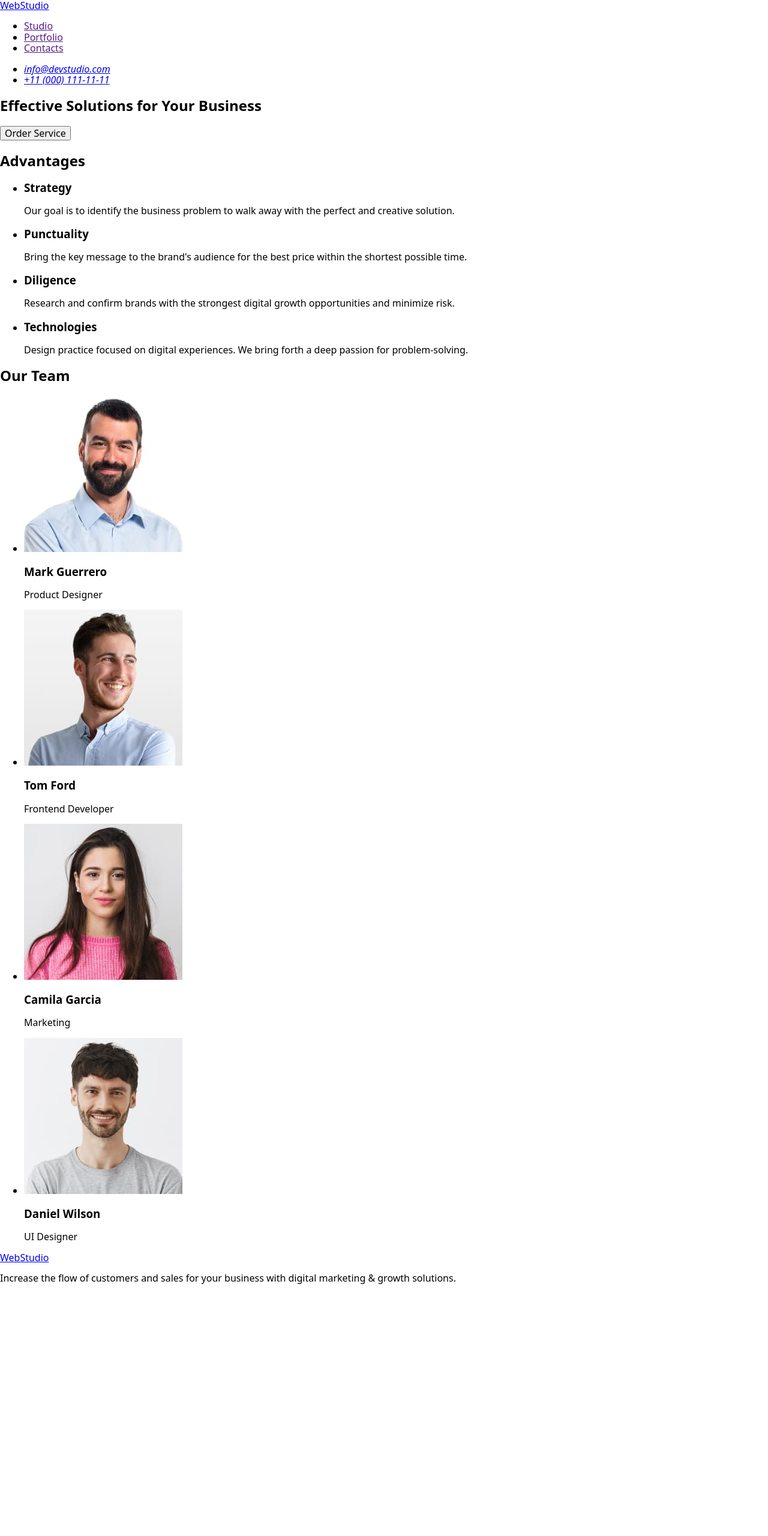
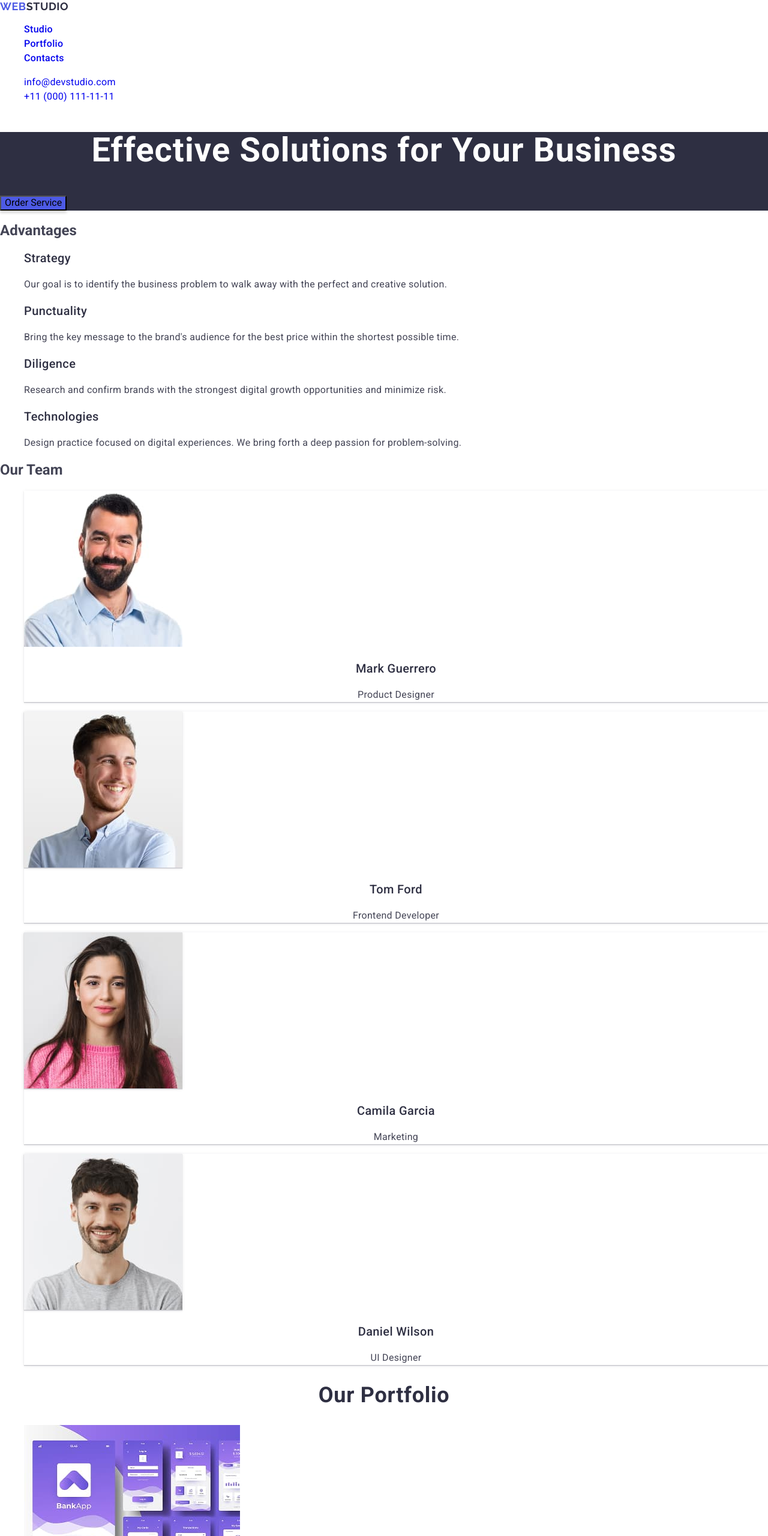
Before and after one commit to vadim2807/goit-markup-hw-02, a plain HTML site: page index.html in a window 1280 px wide. Shown: the top 2560 px of the page at 60% size. Before the commit the page ends 2155 px from the top, so only its background shows below. Drawn offline with nearby package versions, Linux system fonts and the light colour scheme.

Commit message:
первые стили

```diff
--- a/css/styles.css
+++ b/css/styles.css
@@ -0,0 +1,206 @@
+body {
+  font-family: "Roboto", sans-serif;
+  color: #434455;
+  background-color: #ffffff;
+  font-size: 16px;
+}
+
+a {
+  text-decoration: none;
+}
+
+ul,
+ol {
+  list-style: none;
+}
+
+.hdr {
+}
+
+.logo {
+  font-family: "Raleway", sans-serif;
+  font-weight: 700;
+  font-size: 18px;
+  line-height: 1.16667;
+  letter-spacing: 0.03em;
+  text-transform: uppercase;
+  color: #2e2f42;
+}
+
+.logo-left {
+  color: #4d5ae5;
+}
+.header-logo {
+}
+.header-menu-list {
+}
+.header-menu-item {
+  font-weight: 500;
+  line-height: 1.5;
+  letter-spacing: 0.02em;
+  color: #2e2f42;
+}
+
+.header-menu-link:hover {
+  color: #404bbf;
+}
+
+.header-menu-link:focus {
+  color: #404bbf;
+}
+
+.header-menu-link:active {
+  color: #404bbf;
+}
+
+.header-address-list {
+}
+.header-address-item {
+  line-height: 1.5;
+  letter-spacing: 0.02em;
+  color: #434455;
+  font-style: normal;
+}
+
+.header-address-link:hover {
+  color: #404bbf;
+}
+
+.header-address-link:focus {
+  color: #404bbf;
+}
+
+.sec-one {
+  background: #2e2f42;
+}
+
+.sec-one-title {
+  font-size: 56px;
+  line-height: 1.07143;
+  letter-spacing: 0.02em;
+  text-align: center;
+  color: #fff;
+}
+
+.sec-one-btn {
+  box-shadow: 0 4px 4px 0 rgba(0, 0, 0, 0.15);
+  background: #4d5ae5;
+  cursor: pointer;
+}
+
+.sec-one-btn:hover {
+  box-shadow: 0 4px 4px 0 rgba(0, 0, 0, 0.15);
+  background: #404bbf;
+}
+
+.sec-one-btn:focus {
+  box-shadow: 0 4px 4px 0 rgba(0, 0, 0, 0.15);
+  background: #404bbf;
+}
+
+.sec-two {
+}
+.sec-two-title {
+}
+.sec-two-list {
+}
+.sec-two-item {
+}
+
+.sec-two-item p {
+  line-height: 1.5;
+  letter-spacing: 0.02em;
+}
+
+.sec-two-item-hd {
+  font-weight: 500;
+  font-size: 20px;
+  line-height: 1.2;
+  letter-spacing: 0.02em;
+  color: #2e2f42;
+}
+
+.sec-three {
+}
+.sec-three-title {
+}
+.sec-three-list {
+}
+
+.sec-three-item {
+  box-shadow: 0 2px 1px 0 rgba(46, 47, 66, 0.08),
+    0 1px 1px 0 rgba(46, 47, 66, 0.16), 0 1px 6px 0 rgba(46, 47, 66, 0.08);
+  background: #fff;
+}
+
+.sec-three-item p {
+  line-height: 1.5;
+  letter-spacing: 0.02em;
+  text-align: center;
+}
+
+.sec-three-img {
+}
+
+.sec-three-hd {
+  font-weight: 500;
+  font-size: 20px;
+  line-height: 1.2;
+  letter-spacing: 0.02em;
+  text-align: center;
+  color: #2e2f42;
+}
+
+.sec-portf {
+}
+.sec-portf-title {
+  font-size: 36px;
+  line-height: 1.11111;
+  letter-spacing: 0.02em;
+  text-align: center;
+  color: #2e2f42;
+}
+.sec-portf-list {
+}
+.sec-portf-item {
+  background: #fff;
+}
+
+.sec-portf-item p {
+  line-height: 1.5;
+  letter-spacing: 0.02em;
+}
+
+.sec-portf-img {
+}
+.sec-portf-hd {
+  font-weight: 500;
+  font-size: 20px;
+  line-height: 1.2;
+  letter-spacing: 0.02em;
+  color: #2e2f42;
+}
+
+.ftr {
+  background: #2e2f42;
+}
+
+.ftr a {
+  font-family: "Raleway", sans-serif;
+  font-weight: 700;
+  font-size: 18px;
+  line-height: 1.16667;
+  letter-spacing: 0.03em;
+  text-transform: uppercase;
+  color: #f4f4fd;
+}
+
+.ftr-left {
+  color: #4d5ae5;
+}
+
+.ftr p {
+  line-height: 1.5;
+  letter-spacing: 0.02em;
+  color: #f4f4fd;
+}
--- a/index.html
+++ b/index.html
@@ -3,6 +3,7 @@
   <head>
     <meta charset="UTF-8" />
     <meta name="viewport" content="width=device-width, initial-scale=1.0" />
+
     <link
       rel="stylesheet"
       href="https://cdnjs.cloudflare.com/ajax/libs/modern-normalize/3.0.1/modern-normalize.css"
@@ -10,29 +11,50 @@
       crossorigin="anonymous"
       referrerpolicy="no-referrer"
     />
+
+    <link rel="preconnect" href="https://fonts.googleapis.com" />
+    <link rel="preconnect" href="https://fonts.gstatic.com" crossorigin />
+    <link
+      href="https://fonts.googleapis.com/css2?family=Raleway:wght@700&family=Roboto:wght@400;500;700&display=swap"
+      rel="stylesheet"
+    />
+
+    <link rel="stylesheet" href="./css/styles.css" />
+
     <title>WebStudio</title>
   </head>
   <body>
-    <!-- header -->
-    <header class="top-line">
+    <!----------------- header ------------------->
+    <header class="hdr">
+      <!-- nav -->
       <nav>
-        <a href="./index.html">WebStudio</a>
-        <ul class="menu">
-          <li><a href="">Studio</a></li>
-          <li><a href="">Portfolio</a></li>
-          <li><a href="">Contacts</a></li>
+        <a class="logo" href="./index.html"
+          ><span class="logo-left">Web</span>Studio</a
+        >
+        <ul class="header-menu-list">
+          <li class="header-menu-item">
+            <a class="header-menu-link" href="#">Studio</a>
+          </li>
+          <li class="header-menu-item">
+            <a class="header-menu-link" href="#">Portfolio</a>
+          </li>
+          <li class="header-menu-item">
+            <a class="header-menu-link" href="#">Contacts</a>
+          </li>
         </ul>
       </nav>
+
+      <!-- address -->
       <address>
-        <ul>
-          <li>
-            <a class="contacts-link" href="mailto:info@devstudio.com"
+        <ul class="header-address-list">
+          <li class="header-address-item">
+            <a class="header-address-link" href="mailto:info@devstudio.com"
               >info@devstudio.com</a
             >
           </li>
 
-          <li>
-            <a class="contacts-link" href="tel:+110001111111"
+          <li class="header-address-item">
+            <a class="header-address-link" href="tel:+110001111111"
               >+11 (000) 111-11-11</a
             >
           </li>
@@ -40,44 +62,44 @@
       </address>
     </header>
 
-    <!-- main -->
+    <!---------------------- main -------------------->
     <main>
       <!-- main section-1 -->
-      <section class="section-1">
-        <h1>Effective Solutions for Your Business</h1>
-        <button type="button">Order Service</button>
+      <section class="sec-one">
+        <h1 class="sec-one-title">Effective Solutions for Your Business</h1>
+        <button class="sec-one-btn" type="button">Order Service</button>
       </section>
 
       <!-- main section-2 -->
-      <section class="section-2">
-        <h2>Advantages</h2>
-        <ul class="section-2">
-          <li>
-            <h3>Strategy</h3>
+      <section class="sec-two">
+        <h2 class="sec-two-title">Advantages</h2>
+        <ul class="sec-two-list">
+          <li class="sec-two-item">
+            <h3 class="sec-two-item-hd">Strategy</h3>
             <p>
               Our goal is to identify the business problem to walk away with the
               perfect and creative solution.
             </p>
           </li>
 
-          <li>
-            <h3>Punctuality</h3>
+          <li class="sec-two-item">
+            <h3 class="sec-two-item-hd">Punctuality</h3>
             <p>
               Bring the key message to the brand's audience for the best price
               within the shortest possible time.
             </p>
           </li>
 
-          <li>
-            <h3>Diligence</h3>
+          <li class="sec-two-item">
+            <h3 class="sec-two-item-hd">Diligence</h3>
             <p>
               Research and confirm brands with the strongest digital growth
               opportunities and minimize risk.
             </p>
           </li>
 
-          <li>
-            <h3>Technologies</h3>
+          <li class="sec-two-item">
+            <h3 class="sec-two-item-hd">Technologies</h3>
             <p>
               Design practice focused on digital experiences. We bring forth a
               deep passion for problem-solving.
@@ -87,56 +109,121 @@
       </section>
 
       <!-- main section-3 -->
-      <section class="section-3">
-        <h2>Our Team</h2>
-        <ul>
-          <li>
+      <section class="sec-three">
+        <h2 class="sec-three-title">Our Team</h2>
+        <ul class="sec-three-list">
+          <li class="sec-three-item">
             <img
+              class="sec-three-img"
               src="./images/teamcard1.jpg"
               alt="Portret of Mark Guerrero"
               width="264"
             />
-            <h3 class="name">Mark Guerrero</h3>
+            <h3 class="sec-three-hd">Mark Guerrero</h3>
             <p>Product Designer</p>
           </li>
 
-          <li>
+          <li class="sec-three-item">
             <img
+              class="sec-three-item"
               src="./images/teamcard2.jpg"
               alt="Portret of Tom Ford"
               width="264"
             />
-            <h3 class="name">Tom Ford</h3>
+            <h3 class="sec-three-hd">Tom Ford</h3>
             <p>Frontend Developer</p>
           </li>
 
-          <li>
+          <li class="sec-three-item">
             <img
+              class="sec-three-item"
               src="./images/teamcard3.jpg"
               alt="Portret of Camila Garcia"
               width="264"
             />
-            <h3 class="name">Camila Garcia</h3>
+            <h3 class="sec-three-hd">Camila Garcia</h3>
             <p>Marketing</p>
           </li>
 
-          <li>
+          <li class="sec-three-item">
             <img
+              class="sec-three-item"
               src="./images/teamcard4.jpg"
               alt="Portret of Daniel Wilson"
               width="264"
             />
-            <h3 class="name">Daniel Wilson</h3>
+            <h3 class="sec-three-hd">Daniel Wilson</h3>
             <p>UI Designer</p>
+          </li>
+        </ul>
+      </section>
+
+      <!-- section Portfolio -->
+      <section class="sec-portf">
+        <h2 class="sec-portf-title">Our Portfolio</h2>
+        <ul class="sec-portf-list">
+          <li class="sec-portf-item">
+            <img
+              class="sec-portf-img"
+              src="./images/port1.jpg"
+              alt="Portfolio 1"
+            />
+            <h3 class="sec-portf-hd">Banking App</h3>
+            <p>App</p>
+          </li>
+          <li class="sec-portf-item">
+            <img
+              class="sec-portf-img"
+              src="./images/port2.jpg"
+              alt="Portfolio 2"
+            />
+            <h3 class="sec-portf-hd">Cashless Payment</h3>
+            <p>Marketing</p>
+          </li>
+          <li class="sec-portf-item">
+            <img
+              class="sec-portf-img"
+              src="./images/port3.jpg"
+              alt="Portfolio 3"
+            />
+            <h3>Meditation App</h3>
+            <p>App</p>
+          </li>
+          <li class="sec-portf-item">
+            <img
+              class="sec-portf-img"
+              src="./images/port4.jpg"
+              alt="Portfolio 4"
+            />
+            <h3 class="sec-portf-hd">Taxi Service</h3>
+            <p>Marketing</p>
+          </li>
+          <li class="sec-portf-item">
+            <img
+              class="sec-portf-img"
+              src="./images/port5.jpg"
+              alt="Portfolio 5"
+            />
+            <h3>Screen Illustrations</h3>
+            <p>Design</p>
+          </li>
+          <li class="sec-portf-item">
+            <img
+              class="sec-portf-img"
+              src="./images/port6.jpg"
+              alt="Portfolio 6"
+            />
+            <h3 class="sec-portf-hd">Online Courses</h3>
+            <p>Marketing</p>
           </li>
         </ul>
       </section>
     </main>
 
     <!-- footer -->
-    <footer>
-      <a href="./index.html">WebStudio</a>
-      <p class="footer-txt">
+    <footer class="ftr">
+      <a href="./index.html"><span class="ftr-left">Web</span>Studio</a>
+      <p>
         Increase the flow of customers and sales for your business with digital
         marketing & growth solutions.
       </p>
```
Also changed, not shown: images/port1.jpg (added), images/port2.jpg (added), images/port3.jpg (added), images/port4.jpg (added), images/port5.jpg (added), images/port6.jpg (added).
